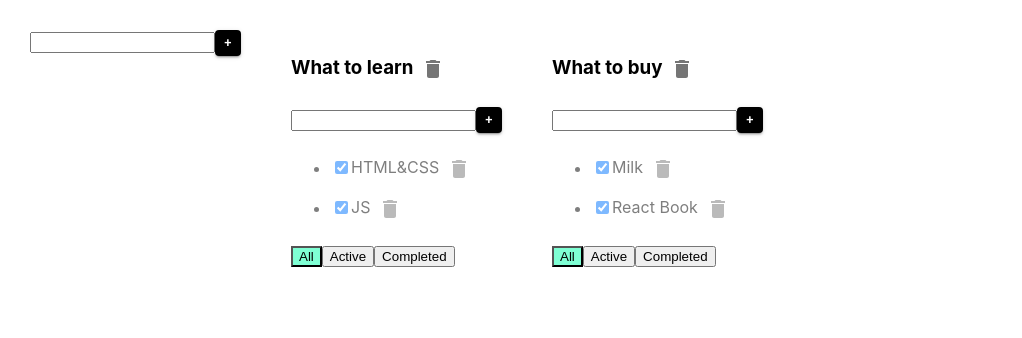
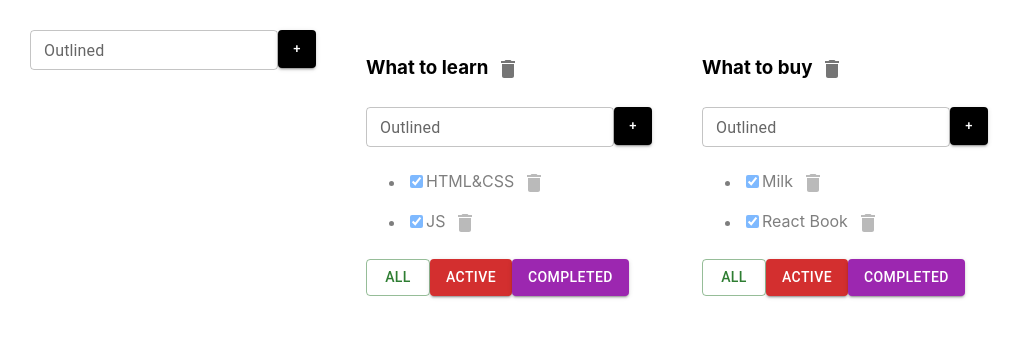
Before and after one commit to Ristretto1/inc_todolist, a React (Create React App) app: page / in a window 1280 px wide. Shown: the top 338 px of the page, without its empty margins (0-1022 px from the left). Built offline with nearby package versions, Linux system fonts and the light colour scheme.

Commit message:
add some styles for btns

```diff
--- a/src/AddItemForm.tsx
+++ b/src/AddItemForm.tsx
@@ -1,5 +1,5 @@
 import React, {ChangeEvent, KeyboardEvent, useState} from 'react';
-import {Button} from '@mui/material';
+import {Button, TextField} from '@mui/material';
 
 type AddItemFormPropsType = {
     addItem: (title: string) => void
@@ -31,15 +31,20 @@ export function AddItemForm(props: AddItemFormPropsType) {
     }
 
     return <div>
-        <input value={title}
-               onChange={onChangeHandler}
-               onKeyPress={onKeyPressHandler}
-               className={error ? 'error' : ''}
+        <TextField
+            id="outlined-basic"
+            label="Outlined"
+            variant="outlined"
+            value={title}
+            onChange={onChangeHandler}
+            onKeyPress={onKeyPressHandler}
+            size={"small"}
         />
+        {/*className={error ? 'error' : ''}*/}
         <Button size="small"
                 variant="contained"
                 onClick={addItem}
-                style={{maxWidth: '26px', maxHeight: '26px', minWidth: '26px', minHeight: '26px', backgroundColor: 'black'}}
+                style={{maxWidth: '38px', maxHeight: '38px', minWidth: '38px', minHeight: '38px', backgroundColor: 'black'}}
         >+</Button>
         {error && <div className="error-message">{error}</div>}
     </div>
--- a/src/Todolist.tsx
+++ b/src/Todolist.tsx
@@ -2,7 +2,7 @@ import React, {ChangeEvent} from 'react';
 import {FilterValuesType} from './App';
 import {AddItemForm} from './AddItemForm';
 import {EditableSpan} from './EditableSpan';
-import {IconButton} from '@mui/material';
+import {Button, IconButton} from '@mui/material';
 import {Delete} from '@mui/icons-material';
 
 export type TaskType = {
@@ -37,12 +37,12 @@ export function Todolist(props: PropsType) {
         props.changeTodolistTitle(props.id, title);
     }
 
-    const onAllClickHandler = () => props.changeFilter("all", props.id);
-    const onActiveClickHandler = () => props.changeFilter("active", props.id);
-    const onCompletedClickHandler = () => props.changeFilter("completed", props.id);
+    const onAllClickHandler = () => props.changeFilter('all', props.id);
+    const onActiveClickHandler = () => props.changeFilter('active', props.id);
+    const onCompletedClickHandler = () => props.changeFilter('completed', props.id);
 
     return <div>
-        <h3> <EditableSpan value={props.title} onChange={changeTodolistTitle} />
+        <h3><EditableSpan value={props.title} onChange={changeTodolistTitle}/>
             <IconButton aria-label="delete">
                 <Delete onClick={removeTodolist}/>
             </IconButton>
@@ -61,9 +61,9 @@ export function Todolist(props: PropsType) {
                     }
 
 
-                    return <li key={t.id} className={t.isDone ? "is-done" : ""}>
+                    return <li key={t.id} className={t.isDone ? 'is-done' : ''}>
                         <input type="checkbox" onChange={onChangeHandler} checked={t.isDone}/>
-                        <EditableSpan value={t.title} onChange={onTitleChangeHandler} />
+                        <EditableSpan value={t.title} onChange={onTitleChangeHandler}/>
                         <IconButton aria-label="delete">
                             <Delete onClick={onClickHandler}/>
                         </IconButton>
@@ -72,15 +72,12 @@ export function Todolist(props: PropsType) {
             }
         </ul>
         <div>
-            <button className={props.filter === 'all' ? "active-filter" : ""}
-                    onClick={onAllClickHandler}>All
-            </button>
-            <button className={props.filter === 'active' ? "active-filter" : ""}
-                    onClick={onActiveClickHandler}>Active
-            </button>
-            <button className={props.filter === 'completed' ? "active-filter" : ""}
-                    onClick={onCompletedClickHandler}>Completed
-            </button>
+            <Button variant={props.filter === 'all' ? 'outlined' : 'contained'} color="success"
+                    onClick={onAllClickHandler}>All</Button>
+            <Button variant={props.filter === 'active' ? 'outlined' : 'contained'} color="error"
+                    onClick={onActiveClickHandler}>Active</Button>
+            <Button variant={props.filter === 'completed' ? 'outlined' : 'contained'} color="secondary"
+                    onClick={onCompletedClickHandler}>Completed</Button>
         </div>
     </div>
 }
```
